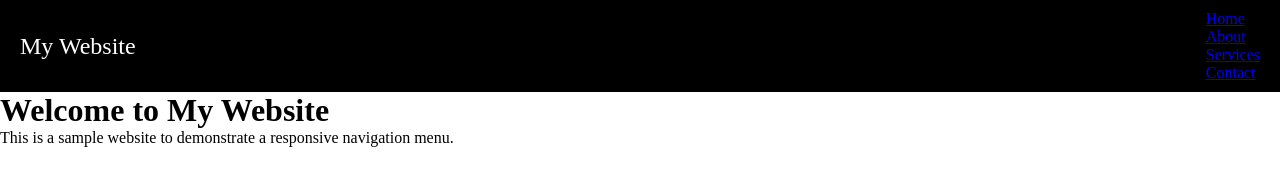
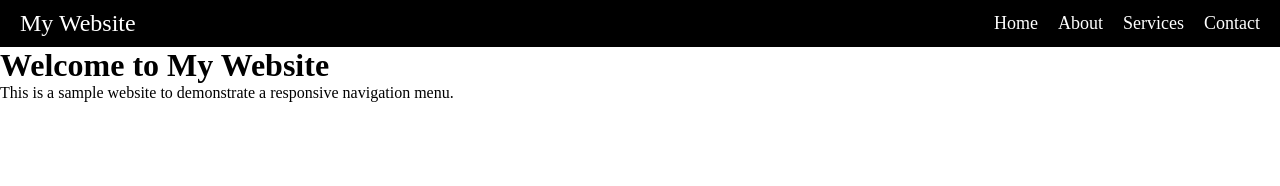
Before and after one commit to DhanushkaChandimal/Hamburger-Menu, a plain HTML site: page index.html in a window 1280 px wide. Drawn offline with Linux system fonts and the light colour scheme.

Commit message:
Styled links in navbar

```diff
--- a/styles.css
+++ b/styles.css
@@ -17,3 +17,15 @@
     font-size: 24px;
     text-decoration: none;
 }
+
+.menu ul {
+    list-style: none;
+    display: flex;
+    gap: 20px;
+}
+
+.menu a {
+    color: white;
+    text-decoration: none;
+    font-size: 18px;
+}
```
